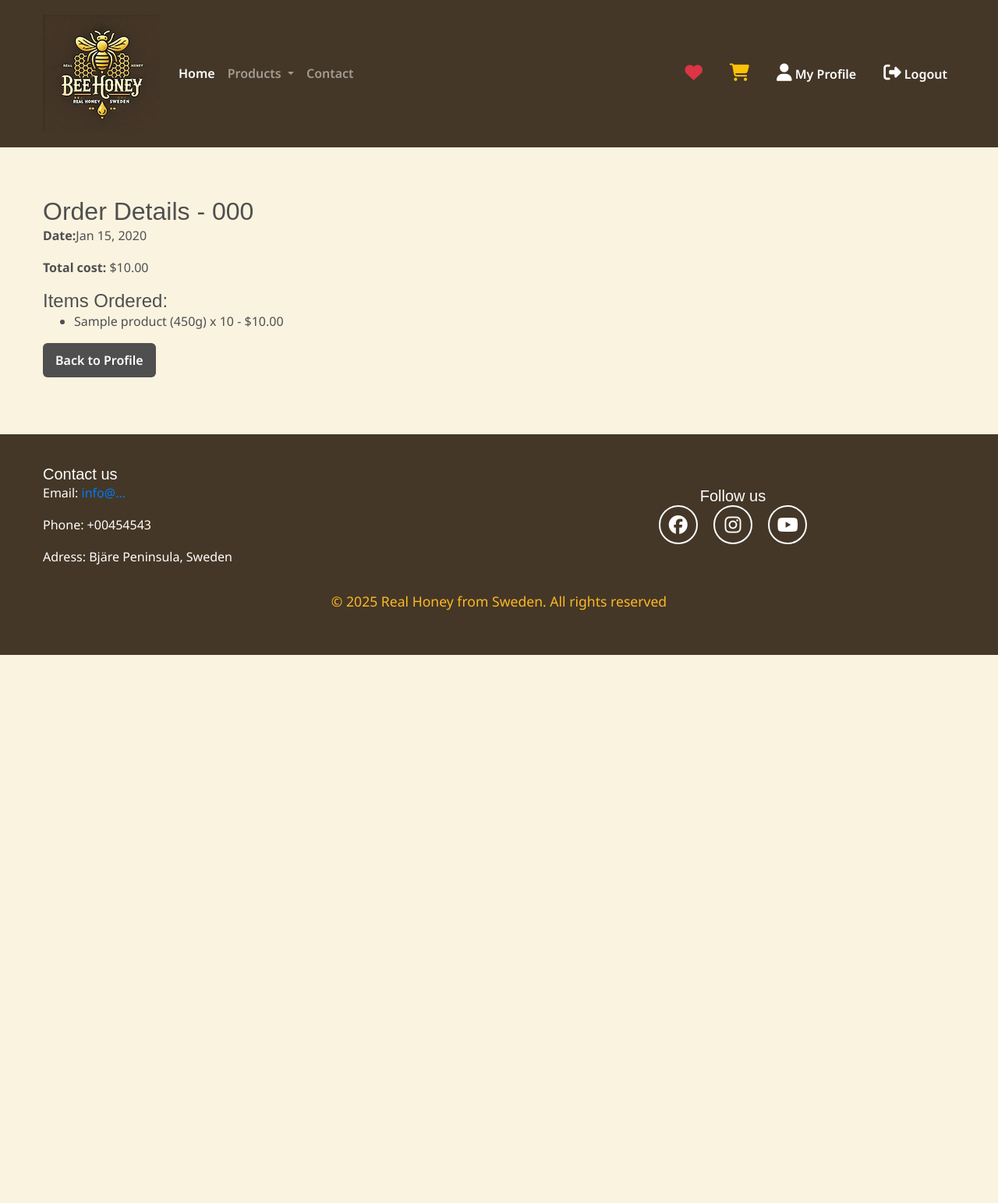
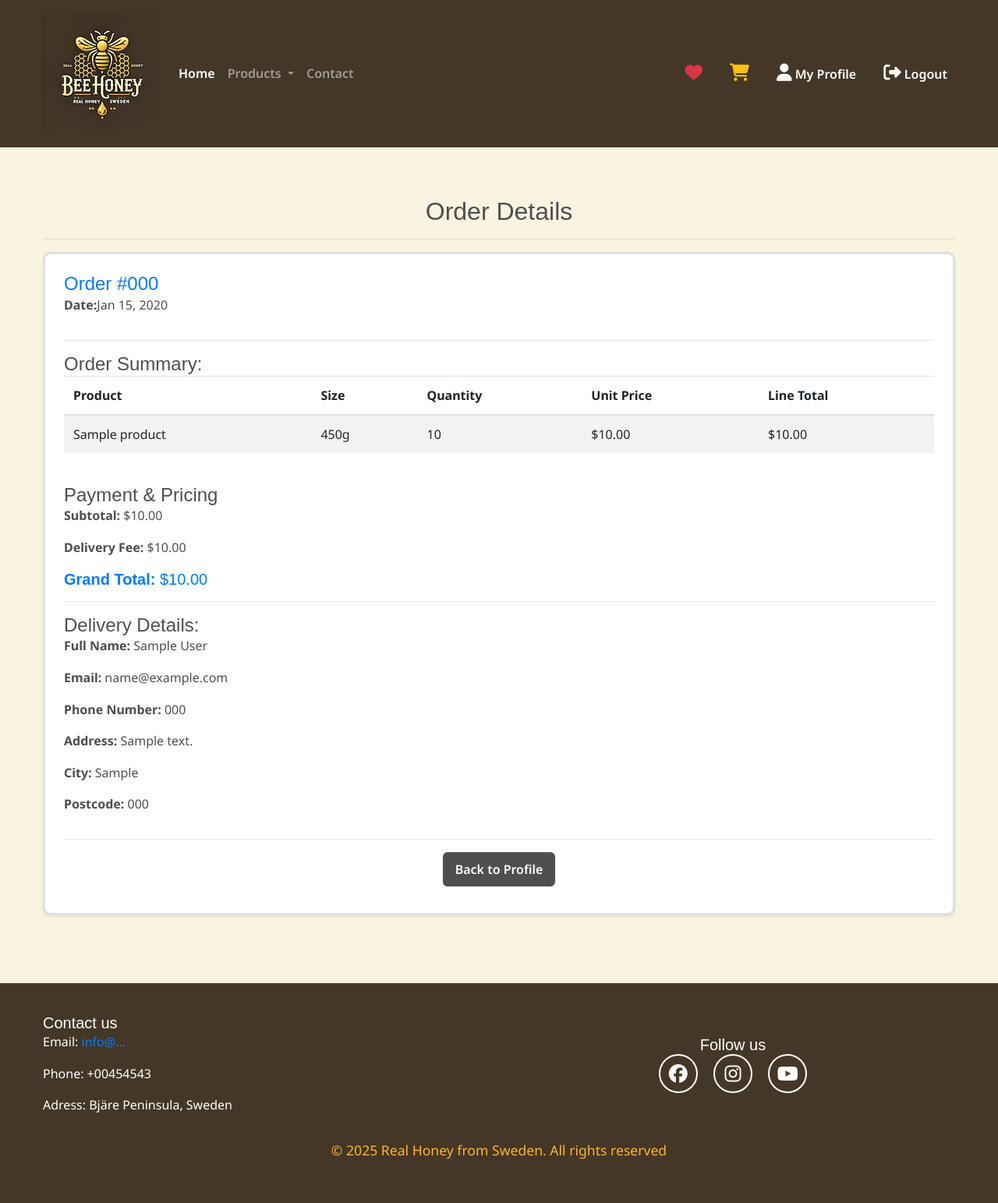
Before and after one commit to Quetzaly88/PP5-Real_Honey, a Django app: page /profile/order/000/ in a window 1280 px wide. Shown: the part 113-1656 px from the top of the page at 78% size. Before the commit the page ends 953 px from the top, so only its background shows below. Run offline with Django 3.2, Linux system fonts and the light colour scheme; a user stored in the database is signed in; tables that the repository leaves empty hold one stand-in row (values such as "Sample post"); one stand-in notice (Sample message) is shown; some libraries are stand-ins or nearby versions; some web fonts are replaced.

Commit message:
Enhance my profile page

```diff
--- a/profiles/templates/profiles/order_detail.html
+++ b/profiles/templates/profiles/order_detail.html
@@ -2,16 +2,61 @@
 
 {% block content %}
 <div class="container my-5">
-    <h2>Order Details - {{ order.order_number }}</h2>
-    <p><strong>Date:</strong>{{ order.date_created|date:"M d, Y" }}</p>
-    <p><strong>Total cost:</strong> ${{ order.final_price }}</p>
+    <h2 class="text-center">Order Details</h2>
+    <hr>
 
-    <h4>Items Ordered:</h4>
-    <ul>
-        {% for item in order.line_items.all %}
-        <li>{{ item.product.product.name }} ({{ item.product.size }}) x {{ item.quantity }} - ${{ item.line_total }}</li>
-        {% endfor %}
-    </ul>
-    <a href="{% url 'profile' %}" class="btn btn-secondary">Back to Profile</a>
+    <div class="card shadow-sm p-4">
+        <h4 class="text-primary">Order #{{ order.order_number }}</h4>
+        <p><strong>Date:</strong>{{ order.date_created|date:"M d, Y" }}</p>
+        <hr>
+
+        <h4>Order Summary:</h4>
+        <table class="table table-striped">
+            <thead>
+                <tr>
+                    <th>Product</th>
+                    <th>Size</th>
+                    <th>Quantity</th>
+                    <th>Unit Price</th>
+                    <th>Line Total</th>
+                </tr>
+            </thead>
+            <tbody>
+                {% for item in order.line_items.all %}
+                <tr>
+                    <td>{{ item.product.product.name }}</td>
+                    <td>{{ item.product.size }}</td>
+                    <td>{{ item.quantity }}</td>
+                    <td>${{ item.price }}</td>
+                    <td>${{ item.line_total }}</td>
+                </tr>
+                {% endfor %}
+            </tbody>
+        </table>
+
+        <h4 class="mt-4">Payment & Pricing</h4>
+        <p><strong>Subtotal:</strong> ${{ order.total_cost }}</p>
+        {% if order.discount_amount > 0 %}
+        <p class="text-success"><strong>Discount:</strong> -${{ order.discount_amount }}</p>
+        {% endif %}
+        <p><strong>Delivery Fee:</strong> ${{ order.delivery_fee }}</p>
+        <h5 class="text-primary"><strong>Grand Total:</strong> ${{ order.final_price }}</h5>
+
+        <hr>
+
+        <h4>Delivery Details:</h4>
+        <p><strong>Full Name:</strong> {{ order.full_name }}</p>
+        <p><strong>Email:</strong> {{ order.email }}</p>
+        <p><strong>Phone Number:</strong> {{ order.phone_number }}</p>
+        <p><strong>Address:</strong> {{ order.address }}</p>
+        <p><strong>City:</strong> {{ order.town_or_city }}</p>
+        <p><strong>Postcode:</strong> {{ order.postcode }}</p>
+
+        <hr>
+        <div class="text-center">
+            <a href="{% url 'profile' %}" class="btn btn-secondary">Back to Profile</a>
+        </div>
+    </div>
 </div>
+
 {% endblock %}
```
Also changed, not shown: profiles/templates/profiles/profile.html (+28 -26 lines).
